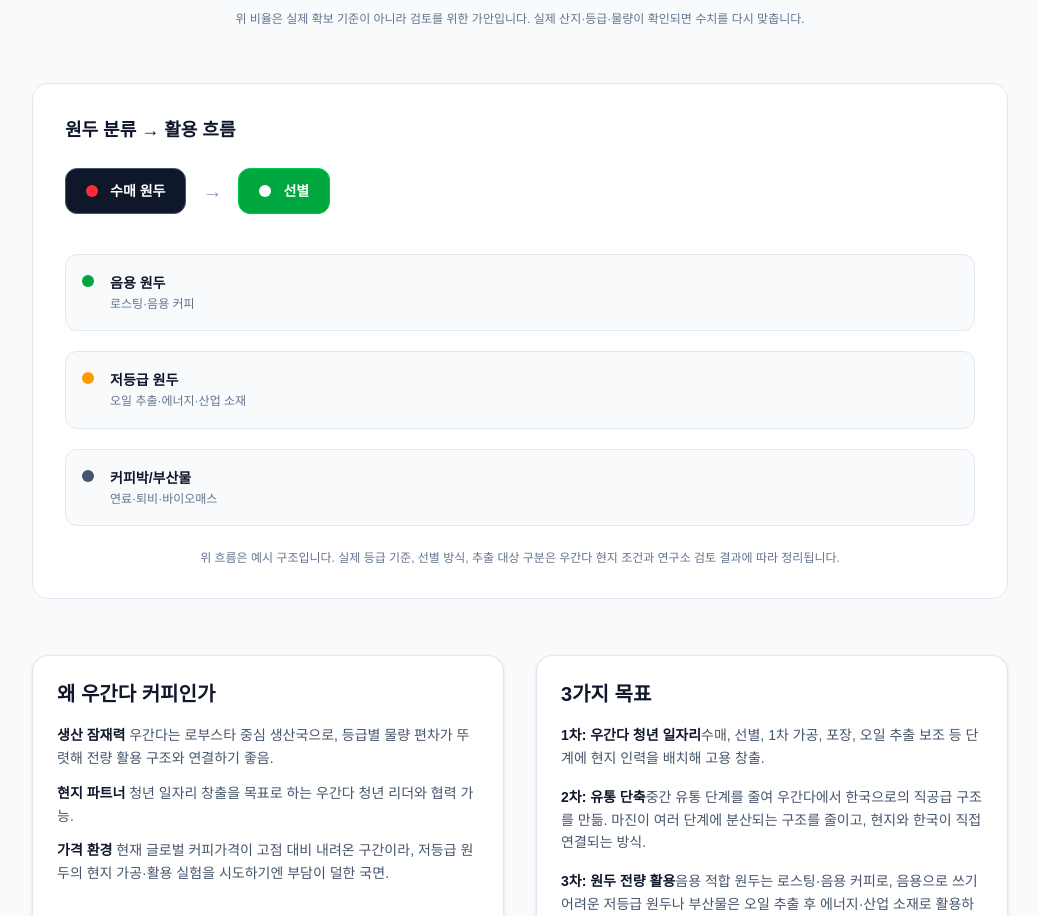
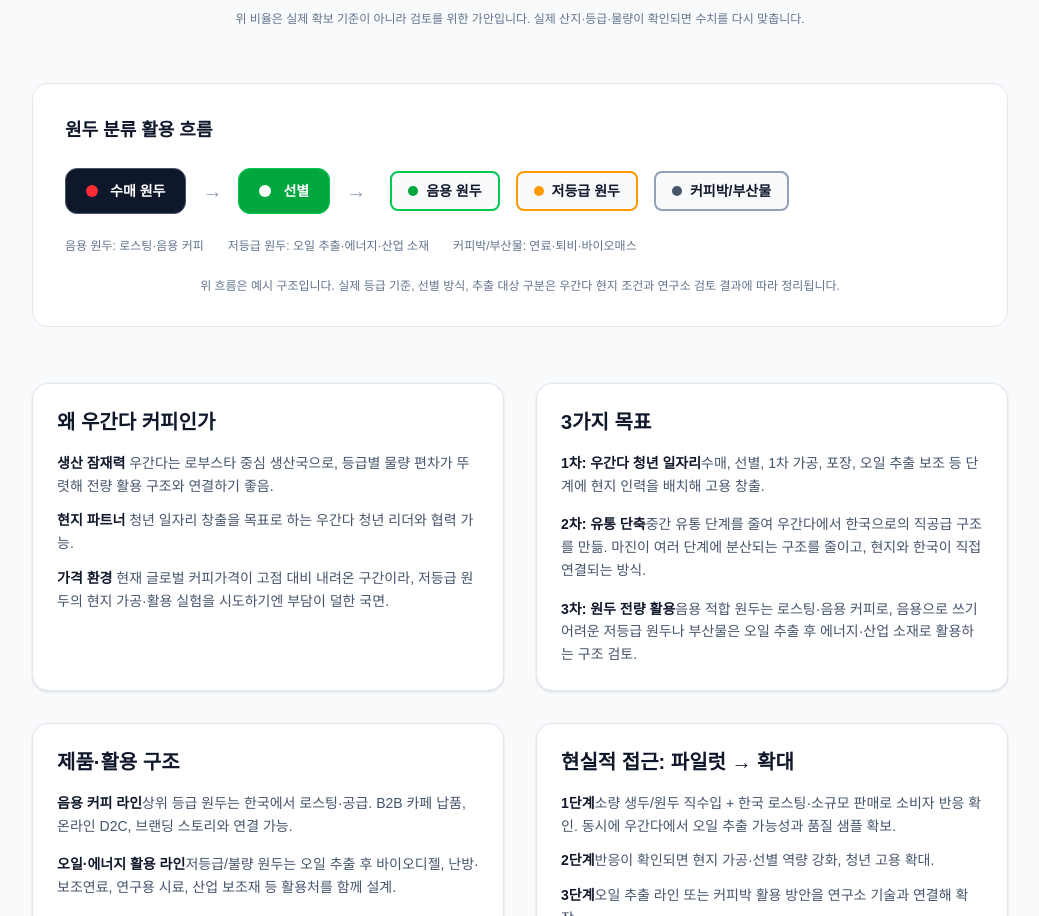
Before and after one commit to cw5444/bioenergy-website, a Next.js app: page / in a window 1280 px wide. Shown: the part 5326-6242 px from the top of the page, without its empty margins (120-1159 px from the left). Built offline with nearby package versions, Linux system fonts and the light colour scheme.

Commit message:
feat: 우간다 커피 원두 흐름 다이어그램 한 줄 흐름형으로 수정

```diff
--- a/app/page.tsx
+++ b/app/page.tsx
@@ -610,10 +610,10 @@ const diagramFlow = [
 
     {/* 원두 흐름 다이어그램 */}
     <div className="bg-white border border-slate-200 rounded-2xl p-6 md:p-8 mb-14">
-  <h4 className="text-lg font-bold text-slate-900 mb-6 text-green-700">원두 분류 → 활용 흐름</h4>
+  <h4 className="text-lg font-bold text-slate-900 mb-6 text-green-700">원두 분류 활용 흐름</h4>
 
-  {/* 왼쪽 흐름 */}
-  <div className="flex items-center gap-4 mb-10">
+  {/* 전체 흐름: 한 줄처럼 보이게 */}
+  <div className="flex items-center justify-center md:justify-start gap-4 flex-wrap">
     <div className="bg-slate-900 rounded-xl px-5 py-3 border border-slate-600 flex items-center gap-3">
       <div className="w-3 h-3 rounded-full bg-red-500" />
       <span className="text-sm font-bold text-white">수매 원두</span>
@@ -625,39 +625,39 @@ const diagramFlow = [
       <div className="w-3 h-3 rounded-full bg-white" />
       <span className="text-sm font-bold text-white">선별</span>
     </div>
+
+    <span className="text-slate-400 text-xl font-thin">→</span>
+
+    <div className="flex flex-wrap gap-4 ml-2">
+      <div className="border-2 border-green-500 rounded-lg bg-slate-50 px-4 py-2 flex items-center gap-2">
+        <div className="w-2.5 h-2.5 rounded-full bg-green-600" />
+        <span className="text-sm font-semibold text-slate-900">음용 원두</span>
+      </div>
+
+      <div className="border-2 border-amber-500 rounded-lg bg-slate-50 px-4 py-2 flex items-center gap-2">
+        <div className="w-2.5 h-2.5 rounded-full bg-amber-500" />
+        <span className="text-sm font-semibold text-slate-900">저등급 원두</span>
+      </div>
+
+      <div className="border-2 border-slate-400 rounded-lg bg-slate-50 px-4 py-2 flex items-center gap-2">
+        <div className="w-2.5 h-2.5 rounded-full bg-slate-600" />
+        <span className="text-sm font-semibold text-slate-900">커피박/부산물</span>
+      </div>
+    </div>
   </div>
 
-  {/* 오른쪽 카드 정렬 */}
-  <div className="grid gap-5 w-full">
-    <div className="flex items-start gap-4 border border-slate-200 rounded-xl bg-slate-50 p-4">
-      <div className="w-3 h-3 rounded-full bg-green-600 shrink-0 mt-1" />
-      <div className="min-w-0 flex-1">
-        <span className="text-sm font-semibold text-slate-900">음용 원두</span>
-        <div className="text-xs text-slate-500 leading-relaxed">로스팅·음용 커피</div>
-      </div>
-    </div>
-
-    <div className="flex items-start gap-4 border border-slate-200 rounded-xl bg-slate-50 p-4">
-      <div className="w-3 h-3 rounded-full bg-amber-500 shrink-0 mt-1" />
-      <div className="min-w-0 flex-1">
-        <span className="text-sm font-semibold text-slate-900">저등급 원두</span>
-        <div className="text-xs text-slate-500 leading-relaxed">오일 추출·에너지·산업 소재</div>
-      </div>
-    </div>
-
-    <div className="flex items-start gap-4 border border-slate-200 rounded-xl bg-slate-50 p-4">
-      <div className="w-3 h-3 rounded-full bg-slate-600 shrink-0 mt-1" />
-      <div className="min-w-0 flex-1">
-        <span className="text-sm font-semibold text-slate-900">커피박/부산물</span>
-        <div className="text-xs text-slate-500 leading-relaxed">연료·퇴비·바이오매스</div>
-      </div>
-    </div>
+  {/* 용도 설명은 아래에 짧게 */}
+  <div className="mt-6 text-xs text-slate-500 flex flex-wrap justify-center md:justify-start gap-x-6 gap-y-2">
+    <span>음용 원두: 로스팅·음용 커피</span>
+    <span>저등급 원두: 오일 추출·에너지·산업 소재</span>
+    <span>커피박/부산물: 연료·퇴비·바이오매스</span>
   </div>
 
   <div className="mt-6 text-xs text-slate-500 text-center">
     위 흐름은 예시 구조입니다. 실제 등급 기준, 선별 방식, 추출 대상 구분은 우간다 현지 조건과 연구소 검토 결과에 따라 정리됩니다.
   </div>
 </div>
+
 
 
 
```
